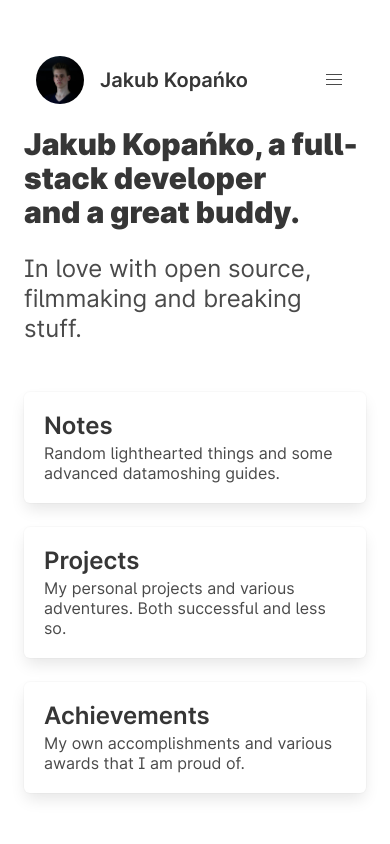
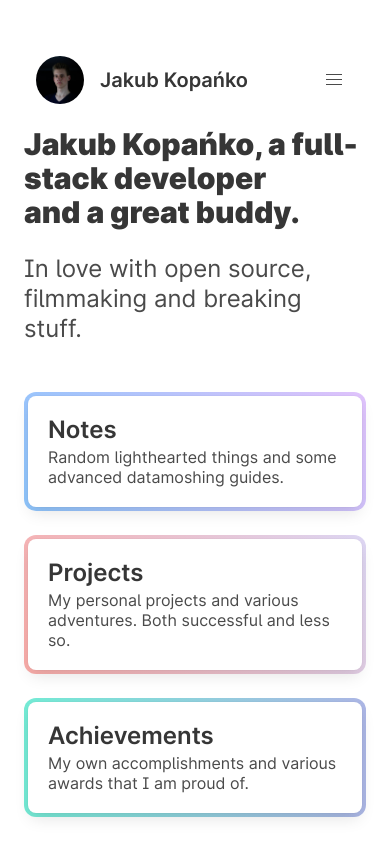
Before and after one commit to pcktm/kopanko.com, a Next.js app: page / in a window 390 px wide. Shown: the top 844 px of the page. Built offline with nearby package versions, Linux system fonts and the light colour scheme; no server answers.

Commit message:
feat: pimp my boxes on mobile

```diff
--- a/pages/index.tsx
+++ b/pages/index.tsx
@@ -5,14 +5,16 @@ import Image from 'next/image'
 import Link from 'next/link'
 import RainbowCanvas from '../components/elements/rainbowCanvas'
 
-function Box({title, subtitle, href}: {title: string, subtitle: string, href: string}) {
+function Box({title, subtitle, href, gradient}: {title: string, subtitle: string, href: string, gradient?: string}) {
   return (
   <div className="column">
     <Link href={href}>
       <a>
-        <div className="box hover-shadow">
-          <h4 className="title is-4">{title}</h4>
-          <h6 className="subtitle is-6">{subtitle}</h6>
+        <div className="gradient-bordered-box" css={css`background: ${gradient || 'linear-gradient(62deg, #8EC5FC 0%, #E0C3FC 100%)'}`}>
+          <div className="box hover-shadow">
+            <h4 className="title is-4">{title}</h4>
+            <h6 className="subtitle is-6">{subtitle}</h6>
+          </div>
         </div>
       </a>
     </Link>
@@ -37,7 +39,7 @@ export default function Home() {
         <section className="content intro">
           <div className="container is-colored">
             <RainbowCanvas className="rainbow"></RainbowCanvas>
-            <div className="about gradient">
+            <div className="about gradient" css={css`user-select:none; `}>
               <p className="title ">Jakub Kopańko, a full-stack developer<br/>and a great buddy.</p>
               <p className="subtitle">In love with open source, filmmaking and breaking stuff.</p>
             </div>
@@ -47,9 +49,23 @@ export default function Home() {
 
         <div className="container" css={css`margin-bottom: 90px`}>
           <div className="columns">
-            <Box href="/notes" title="Notes" subtitle="Random lighthearted things and some advanced datamoshing guides."/>
-            <Box href="/projects" title="Projects" subtitle="My personal projects and various adventures. Both successful and less so."/>
-            <Box href="/achievements" title="Achievements" subtitle="My own accomplishments and various awards that I am proud of."/>
+            <Box
+              href="/notes"
+              title="Notes"
+              subtitle="Random lighthearted things and some advanced datamoshing guides."
+            />
+            <Box
+              href="/projects"
+              title="Projects"
+              subtitle="My personal projects and various adventures. Both successful and less so."
+              gradient='linear-gradient(62deg, #FAACA8 0%, #DDD6F3 100%);'
+            />
+            <Box
+              href="/achievements"
+              title="Achievements"
+              subtitle="My own accomplishments and various awards that I am proud of."
+              gradient='linear-gradient(90deg, #74ebd5, #acb6e5);'
+            />
           </div>
         </div>
 
--- a/pages/projects.tsx
+++ b/pages/projects.tsx
@@ -75,10 +75,10 @@ export default function Projects({ projects }: InferGetStaticPropsType<typeof ge
           {minor.length > 0 && <h3 className="title is-3">More projects</h3>}
           {
             minor.map(project => {
-              return <>
+              return <div key={project.id}>
                 <MinorProject item={project}></MinorProject>
                 <hr></hr>
-              </>
+              </div>
             })
           }
         </div>
--- a/styles/index.scss
+++ b/styles/index.scss
@@ -80,10 +80,24 @@
   }
 }
 
-.box.hover-shadow {
-  transition: all 0.07s ease-in-out;
+.gradient-bordered-box {
+  border-radius: .75rem;
 
-  &:hover {
-    box-shadow: 0 0.5em 1em -0.125em rgba($scheme-invert, 0.15), 0 0px 0 1px rgba($scheme-invert, 0.02)
+  @media screen and (max-width: 768px) {
+    padding: .25rem;
   }
 }
+
+.box {
+  @media screen and (max-width: 768px) {
+    border-radius: .5rem;
+  }
+
+  &.hover-shadow {
+    transition: all 0.07s ease-in-out;
+
+    &:hover {
+      box-shadow: 0 0.5em 1em -0.125em rgba($scheme-invert, 0.15), 0 0px 0 1px rgba($scheme-invert, 0.02)
+    }
+  }
+}
```
